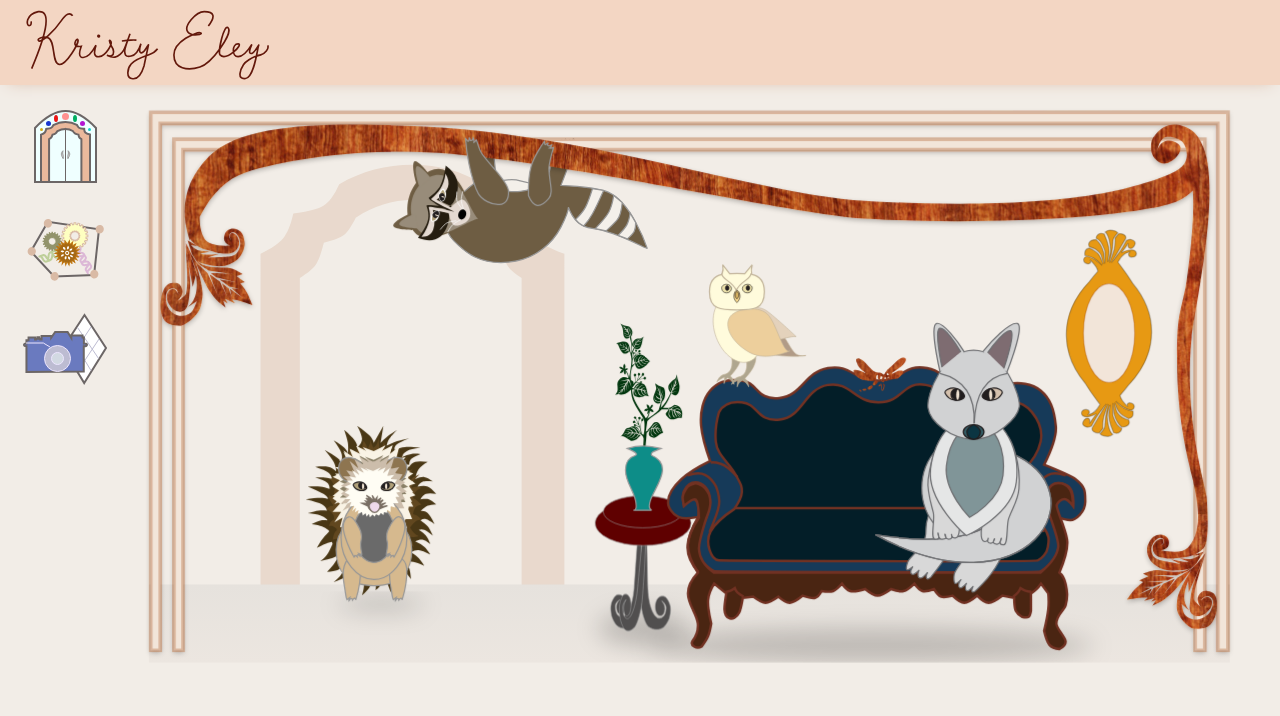
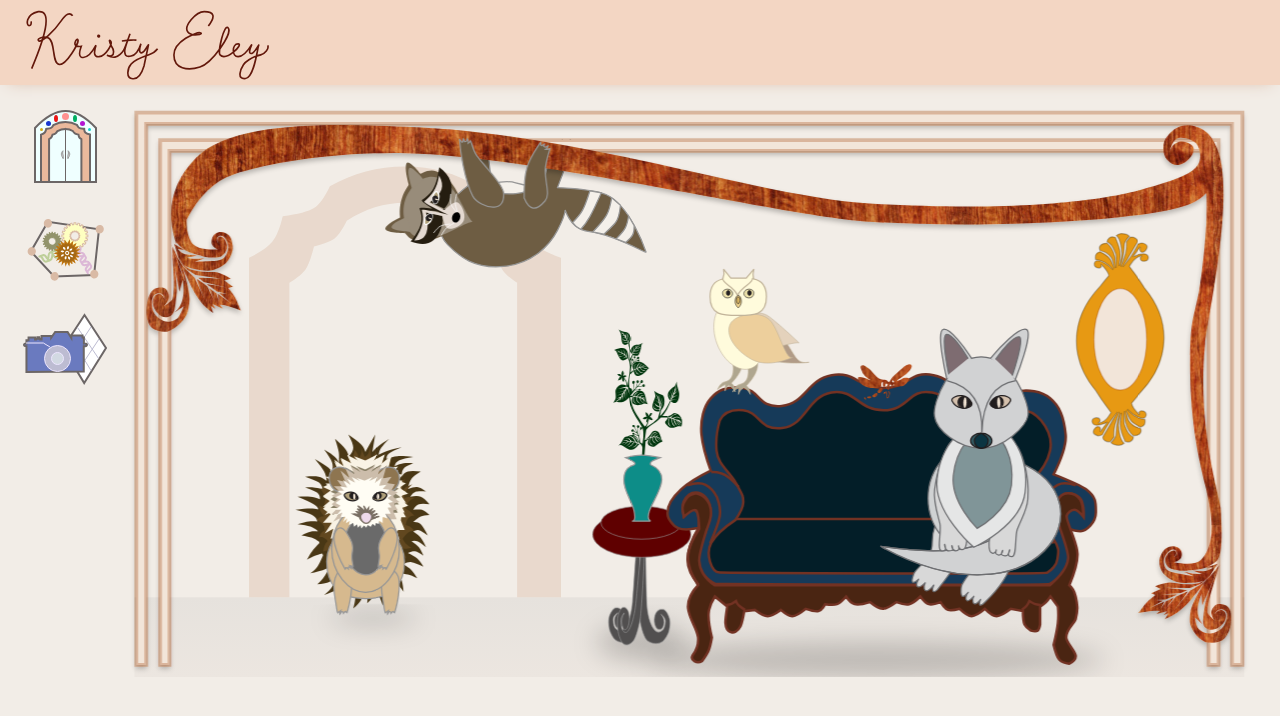
Before and after one commit to EldaloteK/first-contact, a Vue app: page / in a window 1280 px wide. Shown: the top 716 px of the page. Built offline with nearby package versions, Linux system fonts and the light colour scheme; the HTML template or start-up script is replaced by a standard one.

Commit message:
Updates to svg padding

```diff
--- a/src/views/introduction.vue
+++ b/src/views/introduction.vue
@@ -86,7 +86,8 @@ export default {
     }
 
     .forest-home-svg {
-      padding: 10px 15px 30px 15px;
+      padding-top: 10px;
+      padding-bottom: 30px;
     }
   }
 }
```
